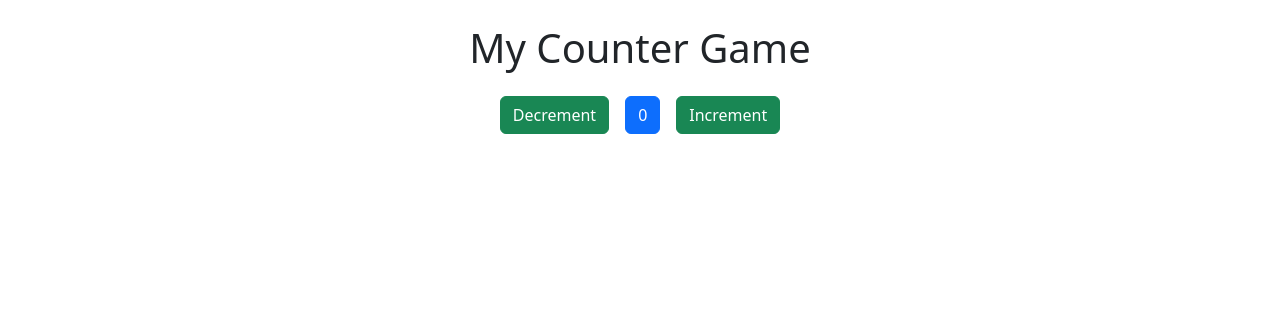
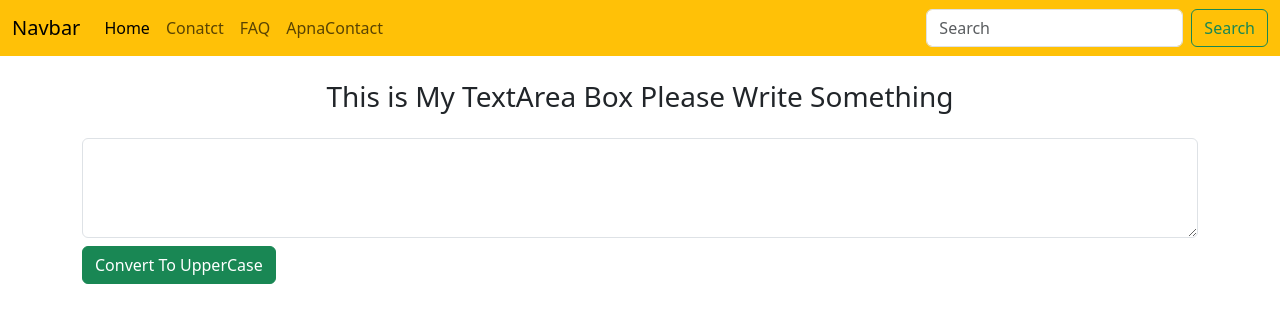
Before and after one commit to NeerajKatheriya1435/Online_Durgesh_React, a React (Create React App) app: page / in a window 1280 px wide. Shown: the top 322 px of the page. Built offline with nearby package versions, Linux system fonts and the light colour scheme.

Commit message:
day7 react.js code

```diff
--- a/src/App.js
+++ b/src/App.js
@@ -1,18 +1,31 @@
 
+import { useState } from 'react';
 import './App.css';
-import Heading from './components/Heading';
+// import Heading from './components/Heading';
 
-// import Navbar from "./components/Navbar"
+import Navbar from "./components/Navbar"
 
 function App() {
 
-  // let menuItem1 = "Conatct1";
-  // // let menuItem2 = "";
-  // let menuItem2 = 'FAQ123'
+  const [text, setText] = useState('')
+  const handleChange = (e) => {
+    setText(e.target.value);
+  }
+  const handleUpperCase = () => {
+    let newText = text.toUpperCase();
+    setText(newText);
+  }
   return (
     <>
-      <Heading />
-      {/* <Navbar menuComp1="Conatct123" menuComp2="FAQ123" /> */}
+      {/* <Heading /> */}
+      <Navbar menuComp1="Conatct" menuComp2="FAQ" />
+      <h3 className='my-4 text-center'>This is My TextArea Box Please Write Something</h3>
+      <div className="container my-4">
+        <div className="form-floating">
+          <textarea onChange={handleChange} className="form-control" value={text} placeholder="Leave a comment here" id="floatingTextarea2" style={{ height: '100px' }}></textarea>
+        </div>
+        <button onClick={handleUpperCase} className="btn btn-success my-2">Convert To UpperCase</button>
+      </div>
       {/* <Navbar menuComp1={menuItem1} menuComp2={menuItem2} /> */}
     </>
   );
```
